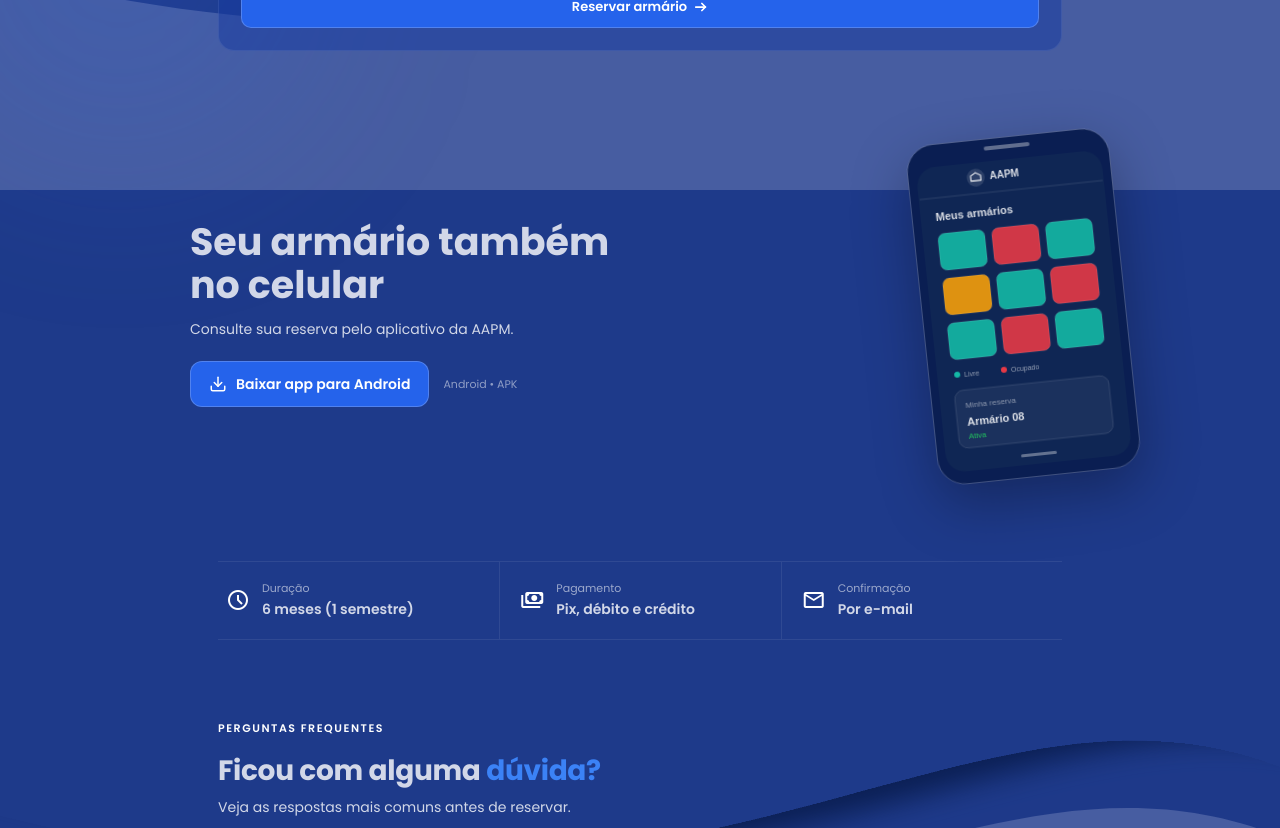
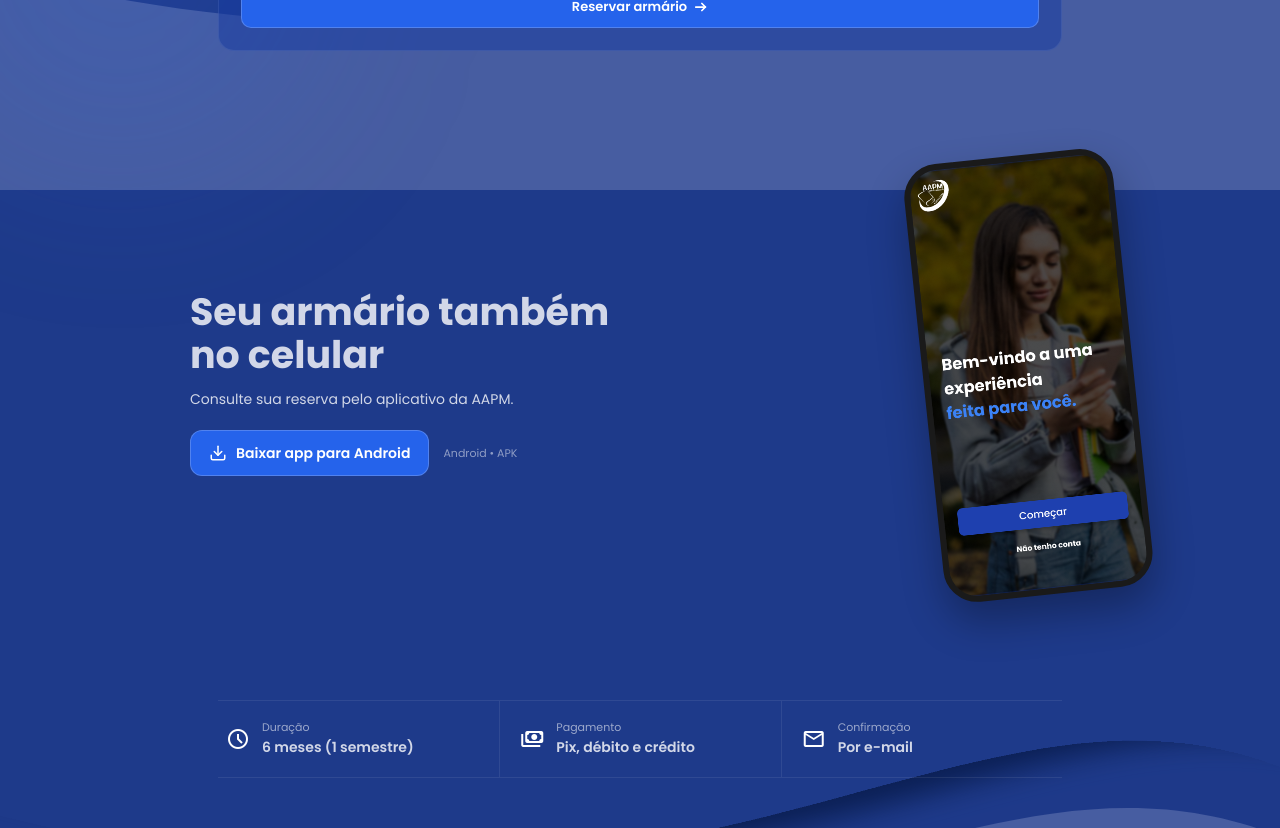
Before and after one commit to TCC-AAPM/TCC-AAPM, a React (Vite) app in the folder frontend/: page / in a window 1280 px wide. Shown: the part 720-1548 px from the top of the page. Built offline with nearby package versions, Linux system fonts and the light colour scheme; no server answers.

Commit message:
foto do aplicativo no celular tela inicial

```diff
--- a/frontend/src/components/BaixarApp/BaixarApp.jsx
+++ b/frontend/src/components/BaixarApp/BaixarApp.jsx
@@ -1,6 +1,7 @@
 import { useEffect, useRef, useState } from "react";
 import { Download } from "lucide-react";
 import styles from "./BaixarApp.module.css";
+import telaApp from "../../assets/images/celularAPP.png";
 
 const APK_URL = import.meta.env.VITE_APK_URL || "/app/aapm.apk";
 
@@ -61,10 +62,8 @@ export default function BaixarApp({ compacto = false }) {
       <div className={styles.mockupArea}>
         <img
           className={styles.mockupCelular}
-          src="/app-aapm-preview.svg"
+          src={telaApp}
           alt="Prévia do aplicativo da AAPM com os status dos armários"
-          width="220"
-          height="350"
         />
       </div>
     </section>
--- a/frontend/src/components/BaixarApp/BaixarApp.module.css
+++ b/frontend/src/components/BaixarApp/BaixarApp.module.css
@@ -73,7 +73,8 @@
 
 .mockupArea {
   min-width: 0;
-  height: 245px;
+  height: auto;
+  padding: 24px 0;
   display: flex;
   align-items: center;
   justify-content: center;
@@ -83,10 +84,14 @@
 .mockupCelular {
   position: relative;
   z-index: 0;
-  width: 188px;
-  height: 300px;
+  display: block;
+  width: 180px;
+  height: auto;
   object-fit: contain;
-  filter: drop-shadow(0 20px 28px var(--shadow-strong));
+  border: 6px solid #1a1a1a;
+  border-radius: 34px;
+  background: #1a1a1a;
+  box-shadow: 0 20px 40px var(--shadow-strong);
   transform: rotate(-6deg) translateX(12px);
   transition: transform var(--transition);
 }
@@ -135,13 +140,13 @@
   }
 
   .mockupArea {
-    height: 350px;
+    height: auto;
     justify-content: flex-end;
   }
 
   .mockupCelular {
-    width: 220px;
-    height: 350px;
+    width: 210px;
+    height: auto;
     transform: rotate(-6deg) translateX(34px);
   }
 
```
Also changed, not shown: frontend/src/assets/images/celularAPP.png (added).
